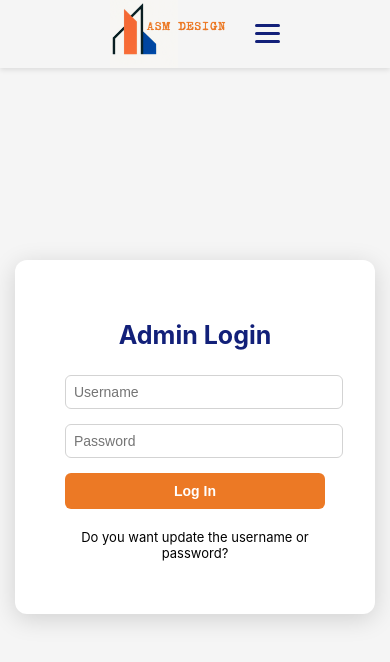
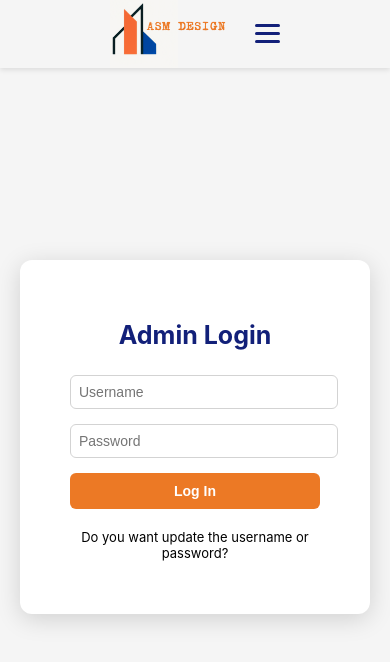
Before and after one commit to MalakJawabreh/asm-frontend, a React (Create React App) app: page /admins in a window 390 px wide. Shown: the top 662 px of the page. Built offline with nearby package versions, Linux system fonts and the light colour scheme; no server answers.

Commit message:
update frontend7

```diff
--- a/src/component/Admin/Admin.css
+++ b/src/component/Admin/Admin.css
@@ -174,7 +174,7 @@
   }
 
   .admin-form {
-    width: 300px;
+    width: 250px;
   }
 
   .admin-form h2 {
@@ -195,7 +195,7 @@
   .update-modal-content {
     width: 80%;
     max-width: 250px;
-    padding: 15px 30px;
+    padding: 15px 40px;
     border-radius: 8px;
   }
 
```
